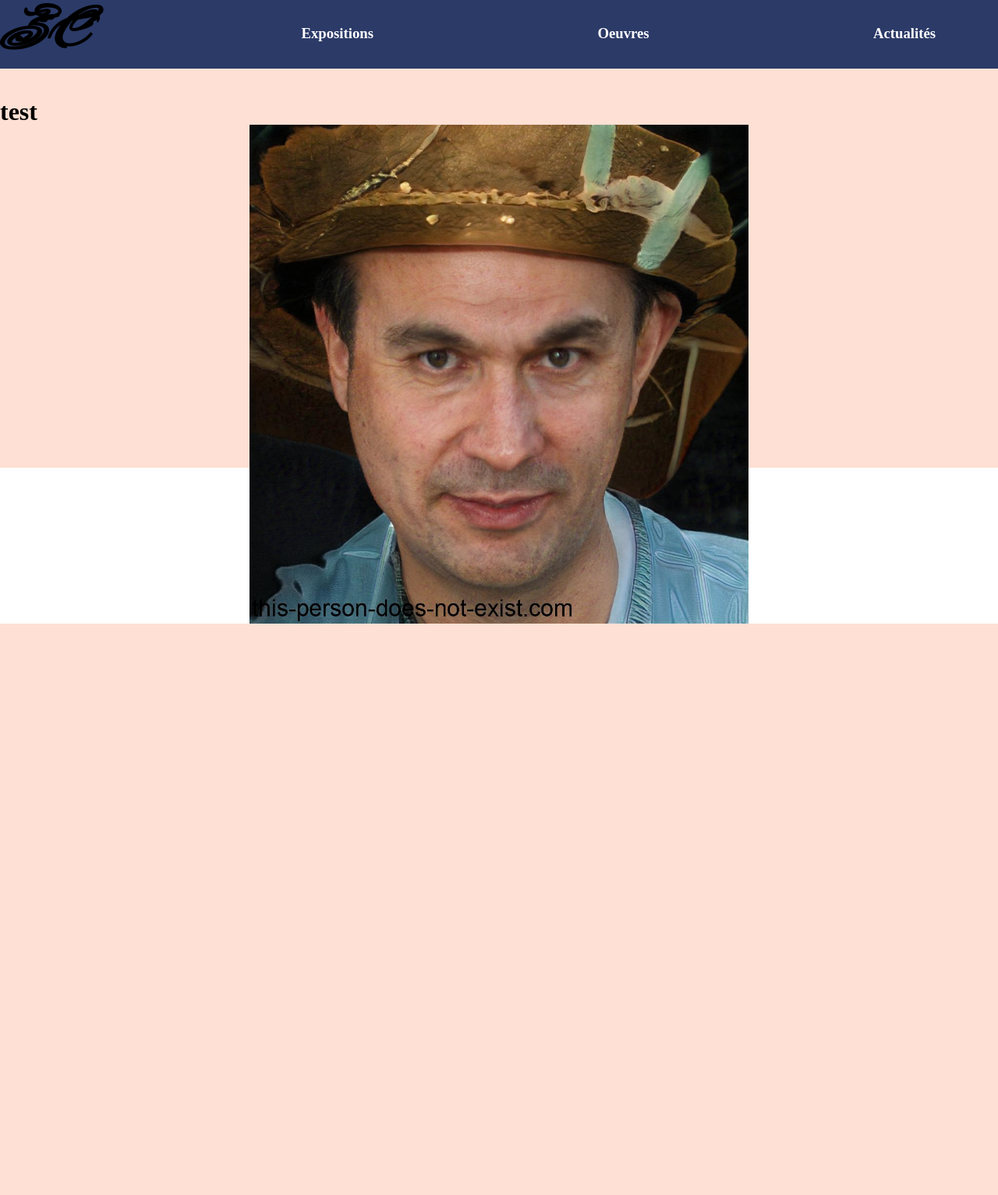
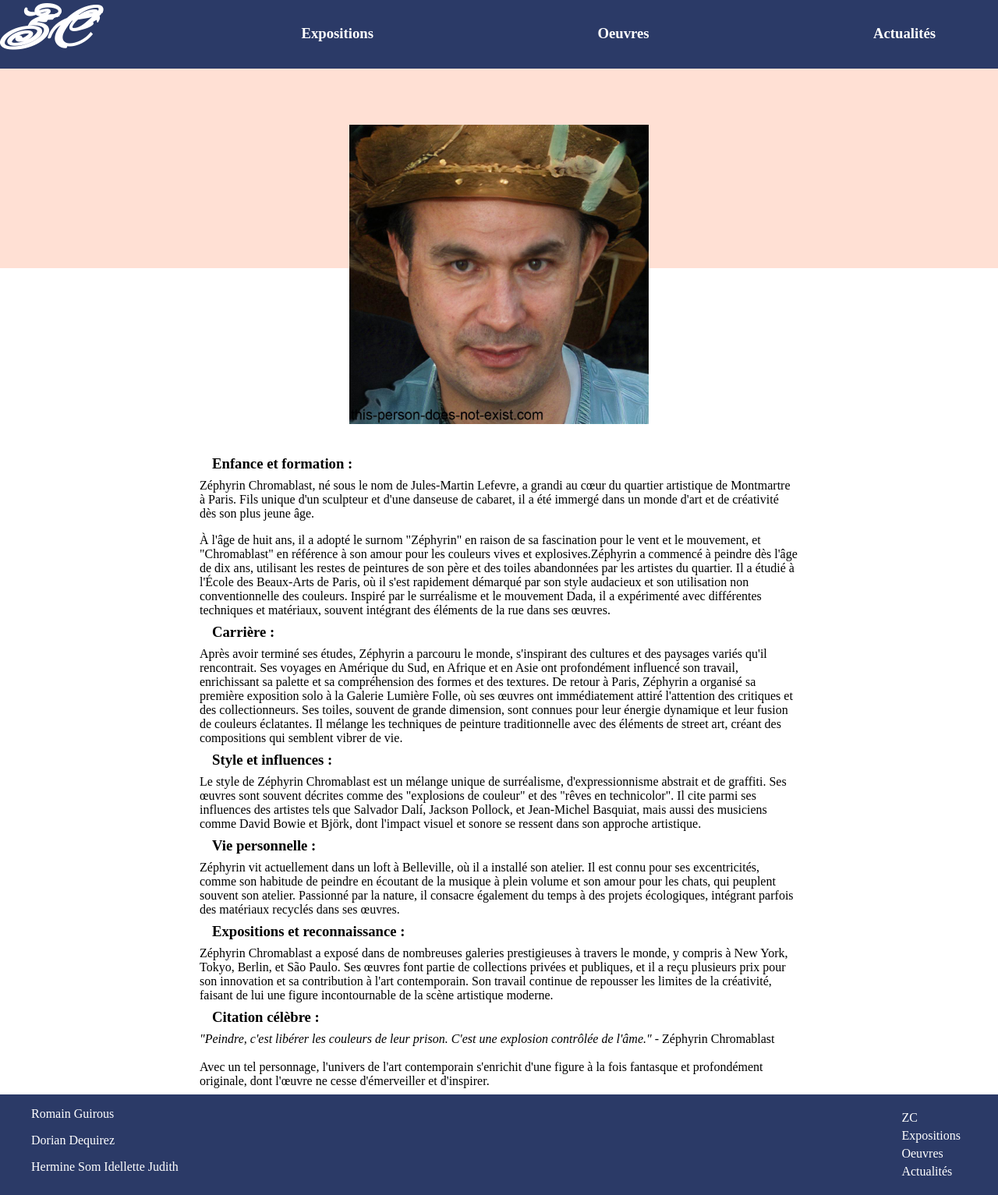
Before and after one commit to RomainGuirous/WCS-project1, a PHP site: page / in a window 1280 px wide. Shown: the whole page at 78% size. Before the commit the page ends 800 px from the top, so only its background shows below. Run offline with PHP 8.4, Linux system fonts and the light colour scheme.

Commit message:
ajout du header et du footer

```diff
--- a/index.css
+++ b/index.css
@@ -4,16 +4,32 @@
     background-color: var(--secondary-color);
     padding-top: 1rem;
     margin-bottom: -5rem;
-    height: 40vw;
+    height: 20vw;
 }
 .profile-picture{
     position: absolute;
-    width: 50vw;
+    width: 30vw;
     height: auto;
     display: block;
     margin-top: 5rem;
     top: 10%;
-    transform: translateY(10%);
+    transform: translateY(40%);
     left: 50%;
     transform: translateX(-50%);
 }
+
+.biography{
+    margin-top: 25vw;
+    display: grid;
+    grid-template-columns: repeat(5,1fr);
+}
+
+.description-text{
+    margin: 8px 0;
+    grid-column: 2 /5;
+}
+
+h3{
+    grid-column: 2 /5;
+    color: var(--dark);
+}
--- a/index.html
+++ b/index.html
@@ -1,5 +1,6 @@
 <!DOCTYPE html>
 <html lang="en">
+
 <head>
     <meta charset="UTF-8">
     <meta name="viewport" content="width=device-width, initial-scale=1.0">
@@ -11,17 +12,102 @@
 <body>
     <header>
         <div class="menu">
-        <h1 class="logo"><a href="index.html">ZC</a></h1>
-        <h3 class="link"> <a href="expositions.html"> Expositions</a></h3>
-        <h3 class="link"> <a href="oeuvres.html">Oeuvres</a></h3>
-        <h3 class=" link last-element"> <a href="actualites.html">Actualités</a></h3>
+            <h1 class="logo"><a href="index.html">ZC</a></h1>
+            <h3 class="link"> <a href="expositions.html"> Expositions</a></h3>
+            <h3 class="link"> <a href="oeuvres.html">Oeuvres</a></h3>
+            <h3 class=" link last-element"> <a href="actualites.html">Actualités</a></h3>
         </div>
     </header>
     <main>
         <div class="block-profile-picture">
             <img class="profile-picture" src="images/Zeraphin Chromablast.jpg" alt="">
-            <h1>test</h1>
+        </div>
+        <div class="biography">
+            <h3>Enfance et formation :</h3>
+            <p class="description-text">
+                Zéphyrin Chromablast, né sous le nom de Jules-Martin Lefevre, a grandi au cœur du quartier artistique de
+                Montmartre à Paris.
+                Fils unique d'un sculpteur et d'une danseuse de cabaret, il a été immergé dans un monde d'art et de
+                créativité dès son plus jeune âge.
+            </p>
+            <p class="description-text">
+                À l'âge de huit ans, il a adopté le surnom "Zéphyrin" en raison de sa fascination pour le vent et le
+                mouvement, et "Chromablast"
+                en référence à son amour pour les couleurs vives et explosives.Zéphyrin a commencé à peindre dès l'âge
+                de dix ans, utilisant les
+                restes de peintures de son père et des toiles abandonnées par les artistes du quartier. Il a étudié à
+                l'École des Beaux-Arts de Paris,
+                où il s'est rapidement démarqué par son style audacieux et son utilisation non conventionnelle des
+                couleurs. Inspiré par le surréalisme
+                et le mouvement Dada, il a expérimenté avec différentes techniques et matériaux, souvent intégrant des
+                éléments de la rue dans ses œuvres.
+            </p>
+            <h3>Carrière :</h3>
+            <p class="description-text">
+                Après avoir terminé ses études, Zéphyrin a parcouru le monde, s'inspirant des cultures et des paysages
+                variés qu'il rencontrait. Ses voyages en Amérique du Sud, en Afrique et en Asie ont profondément
+                influencé son travail, enrichissant sa palette et sa compréhension des formes et des textures.
+                De retour à Paris, Zéphyrin a organisé sa première exposition solo à la Galerie Lumière Folle, où ses
+                œuvres ont immédiatement attiré l'attention des critiques et des collectionneurs. Ses toiles, souvent de
+                grande dimension, sont connues pour leur énergie dynamique et leur fusion de couleurs éclatantes. Il
+                mélange les techniques de peinture traditionnelle avec des éléments de street art, créant des
+                compositions qui semblent vibrer de vie.
+            </p>
+            <h3>Style et influences :</h3>
+            <p class="description-text">
+                Le style de Zéphyrin Chromablast est un mélange unique de surréalisme, d'expressionnisme abstrait et de
+                graffiti. Ses œuvres sont souvent décrites comme des "explosions de couleur" et des "rêves en
+                technicolor". Il cite parmi ses influences des artistes tels que Salvador Dalí, Jackson Pollock, et
+                Jean-Michel Basquiat, mais aussi des musiciens comme David Bowie et Björk, dont l'impact visuel et
+                sonore se ressent dans son approche artistique.
+
+            </p>
+            <h3>Vie personnelle :</h3>
+            <p class="description-text">
+
+                Zéphyrin vit actuellement dans un loft à Belleville, où il a installé son atelier. Il est connu pour ses
+                excentricités, comme son habitude de peindre en écoutant de la musique à plein volume et son amour pour
+                les chats, qui peuplent souvent son atelier. Passionné par la nature, il consacre également du temps à
+                des projets écologiques, intégrant parfois des matériaux recyclés dans ses œuvres.
+            </p>
+            <h3>Expositions et reconnaissance :</h3>
+            <p class="description-text">
+
+
+                Zéphyrin Chromablast a exposé dans de nombreuses galeries prestigieuses à travers le monde, y compris à
+                New York, Tokyo, Berlin, et São Paulo. Ses œuvres font partie de collections privées et publiques, et il
+                a reçu plusieurs prix pour son innovation et sa contribution à l'art contemporain. Son travail continue
+                de repousser les limites de la créativité, faisant de lui une figure incontournable de la scène
+                artistique moderne.
+
+            </p>
+            <h3>Citation célèbre :</h3>
+            <p class="description-text">
+
+                <i>"Peindre, c'est libérer les couleurs de leur prison. C'est une explosion contrôlée de l'âme."</i> - Zéphyrin
+                Chromablast<br>
+                <br>
+                Avec un tel personnage, l'univers de l'art contemporain s'enrichit d'une figure à la fois fantasque et
+                profondément originale, dont l'œuvre ne cesse d'émerveiller et d'inspirer.
+            </p>
         </div>
     </main>
+    <footer>
+            <div class="author">
+                <ul class="list-wihout-dot">
+                <li>Romain Guirous</li>
+                <li>Dorian Dequirez</li>
+                <li>Hermine Som Idellette Judith</li>
+            </ul></div>
+            <div class="navigation">
+                <ul class="list-wihout-dot">
+                    <li><a href="index.html">ZC</a></li>
+                    <li><a href="expositions.html"> Expositions</a></li>
+                    <li><a href="oeuvres.html">Oeuvres</a></li>
+                    <li><a href="actualites.html">Actualités</a></li>
+                </ul>
+            </div>
+    </footer>
 </body>
+
 </html>
--- a/oeuvres.css
+++ b/oeuvres.css
@@ -1,6 +1,6 @@
 @import url(style.css);
 
-div {
+.oeuvres-container {
     display: flex;
     flex-direction: column;
     justify-content: center;
--- a/style.css
+++ b/style.css
@@ -15,6 +15,7 @@
 }
 * {
     box-sizing: border-box;
+    font-family: var(--primary-font);
   }
   a{
     text-decoration: none;
@@ -28,6 +29,31 @@ header{
     background-color: var(--primary-color);
 }
 
+footer{
+    background-color: var(--primary-color);
+    display: grid;
+    grid-template-columns: repeat(3,1fr);
+}
+
+.author{
+ color: var(--light);
+}
+.author > ul > li{
+    margin: 1rem 0;
+}
+.navigation > ul > li{
+    margin: 5px 0;
+}
+.list-wihout-dot{
+    list-style: none;
+}
+.navigation{
+    grid-column: 3;
+    display: flex;
+    flex-direction: column;
+    margin-right: 3rem;
+    align-items: end;
+}
 h3{
     display: inline-block;
     margin: 0 1rem;
@@ -42,7 +68,7 @@ h3{
 }
 
 .logo > a{
-    color: var(--dark);
+    color: var(--light);
 }
 
  .first-element{
```
Also changed, not shown: actualites.html (+26 -0 lines), expositions.css (+8 -10 lines), expositions.html (+32 -20 lines), oeuvres.html (+22 -4 lines).
